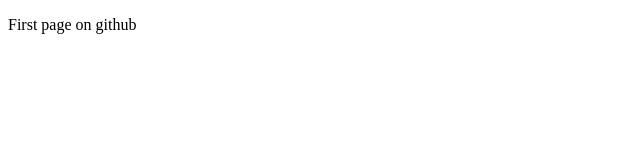
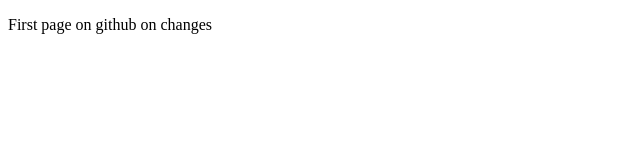
Before and after one commit to alex31012/first, a plain HTML site: page index.html in a window 1280 px wide. Shown: the full height of the page, 0-640 px from the left. Drawn offline with Linux system fonts and the light colour scheme.

Commit message:
little change

```diff
--- a/index.html
+++ b/index.html
@@ -5,6 +5,6 @@
 	<title>Document</title>
 </head>
 <body>
-	<p>First page on github</p>
+	<p>First page on github on changes</p>
 </body>
 </html>
```
